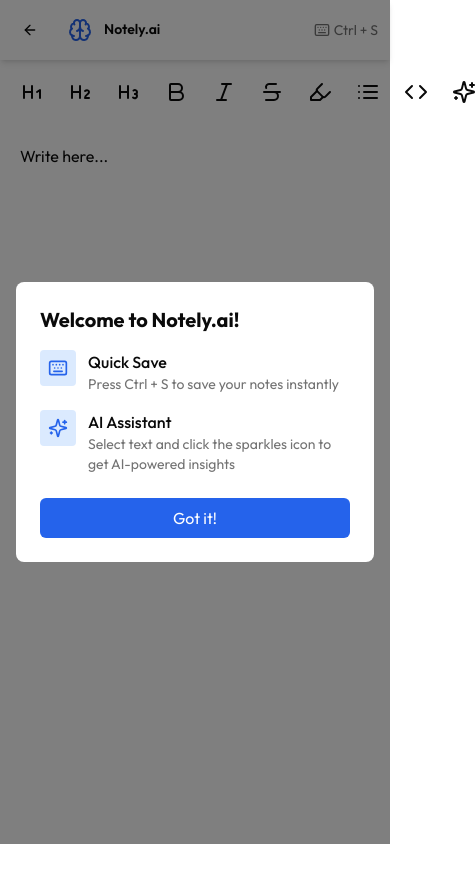
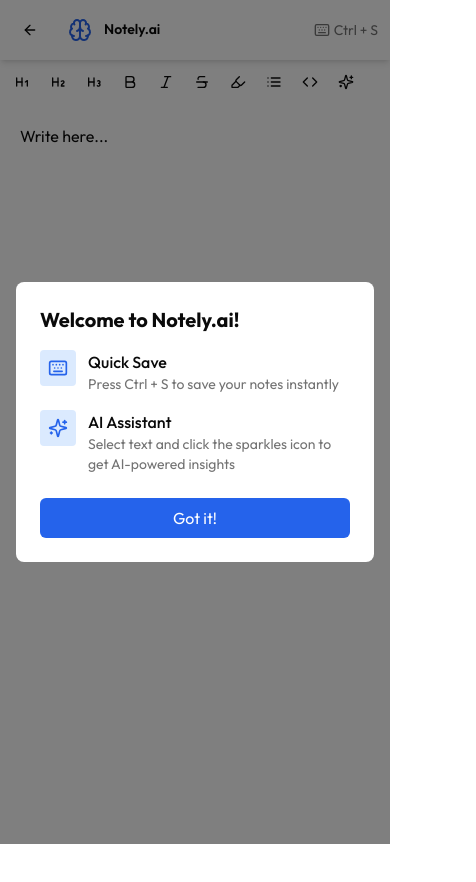
Before and after one commit to vaishnav-3/AI-PDF, a Next.js app: page /workspace/1 in a window 390 px wide. Shown: the top 882 px of the page, 476 px wide, since content can reach past the window. Built offline with nearby package versions, Linux system fonts and the light colour scheme; no server answers.

Commit message:
made workspace and dashboard responsive

```diff
--- a/src/app/dashboard/page.tsx
+++ b/src/app/dashboard/page.tsx
@@ -16,21 +16,21 @@
   const isLoading = pdfFiles === undefined; // Check if the query is still loading
 
   return (
-    <div className="p-12">
-      <h2 className="font-bold text-3xl text-center sm:text-start">
+    <div className="p-4 sm:p-8 md:p-12">
+      <h2 className="font-bold text-2xl sm:text-3xl text-center sm:text-start">
         Workspace
       </h2>
 
-      <div className="mt-10 grid grid-cols sm:grid-cols-2 md:grid-cols-3 lg:grid-cols-4 xl:grid-cols-5 gap-3">
+      <div className="mt-6 sm:mt-10 grid grid-cols-1 sm:grid-cols-2 md:grid-cols-3 lg:grid-cols-4 xl:grid-cols-5 gap-3">
         {/* Show skeleton loading while the data is being fetched */}
         {isLoading &&
           Array.from({ length: 8 }).map((_, index) => (
             <div
               key={index}
-              className="bg-slate-100 w-full gap-6 flex flex-col items-center p-4 rounded-lg animate-pulse"
+              className="bg-slate-100 w-full gap-4 sm:gap-6 flex flex-col items-center p-3 sm:p-4 rounded-lg animate-pulse"
             >
-              <div className="bg-gray-300 h-20 w-20 rounded-md" />
-              <div className="bg-gray-300 h-4 w-32 rounded-md mt-2" />
+              <div className="bg-gray-300 h-16 sm:h-20 w-16 sm:w-20 rounded-md" />
+              <div className="bg-gray-300 h-3 sm:h-4 w-24 sm:w-32 rounded-md mt-2" />
             </div>
           ))}
 
@@ -42,18 +42,19 @@
             <Link
               href={"/workspace/" + pdfFile.fileId}
               key={pdfFile._id}
-              className="flex"
+              className="flex w-full"
             >
-              <div className="bg-slate-100 w-full gap-6 flex flex-col items-center p-4 rounded-lg cursor-pointer">
+              <div className="bg-slate-100 w-full gap-4 sm:gap-6 flex flex-col items-center p-3 sm:p-4 rounded-lg cursor-pointer hover:bg-slate-200 transition-colors">
                 <Image
                   src="/pdf.svg"
                   alt={pdfFile.fileName}
+                  width={70}
                   height={70}
-                  width={80}
+                  className="w-16 h-16 sm:w-[70px] sm:h-[70px]"
                 />
-                <h3 className="capitalize font-bold text-sm text-center">
+                <p className="text-sm sm:text-base text-center line-clamp-2">
                   {pdfFile.fileName}
-                </h3>
+                </p>
               </div>
             </Link>
           ))}
--- a/src/components/upload-pdf.tsx
+++ b/src/components/upload-pdf.tsx
@@ -92,39 +92,52 @@
           {children}
         </Button>
       </DialogTrigger>
-      <DialogContent>
+      <DialogContent className="w-[90vw] max-w-md mx-auto p-4 sm:p-6">
         <DialogHeader>
-          <DialogTitle>Upload PDF</DialogTitle>
+          <DialogTitle className="text-lg sm:text-xl">Upload PDF</DialogTitle>
         </DialogHeader>
-        <div className="flex flex-col gap-4">
-          <h2>Select a file to upload</h2>
-          <div>
+        <div className="flex flex-col gap-4 mt-2">
+          <h2 className="text-sm sm:text-base">Select a file to upload</h2>
+          <div className="w-full">
             <input
               type="file"
               ref={inputRef}
               accept="application/pdf"
               onChange={(e) => onFileSelect(e)}
+              className="w-full text-sm sm:text-base file:mr-4 file:py-2 file:px-4 file:rounded-full file:border-0 file:text-sm file:font-semibold file:bg-blue-50 file:text-blue-700 hover:file:bg-blue-100"
             />
           </div>
-          <div>
-            <Label htmlFor="filename">File*</Label>
+          <div className="space-y-2">
+            <Label htmlFor="filename" className="text-sm sm:text-base">
+              File Name
+            </Label>
             <Input
               id="filename"
               placeholder="File Name"
               value={filename}
               onChange={(e) => setFilename(e.target.value)}
+              className="text-sm sm:text-base"
             />
           </div>
-          <div className=" flex gap-2 justify-end">
-            <DialogClose>
-              <Button variant="outline">Close</Button>
+          <div className="flex gap-2 justify-end mt-2">
+            <DialogClose asChild>
+              <Button
+                variant="outline"
+                className="text-sm sm:text-base px-3 py-1 h-auto"
+              >
+                Close
+              </Button>
             </DialogClose>
             <Button
               onClick={onUpload}
               disabled={loading}
-              className="bg-blue-500 hover:bg-blue-400"
+              className="bg-blue-500 hover:bg-blue-400 text-sm sm:text-base px-3 py-1 h-auto"
             >
-              {loading ? <Loader2Icon className="animate-spin" /> : "Upload"}
+              {loading ? (
+                <Loader2Icon className="animate-spin h-4 w-4" />
+              ) : (
+                "Upload"
+              )}
             </Button>
           </div>
         </div>
--- a/src/components/workspace/text-editor/EditorElements.tsx
+++ b/src/components/workspace/text-editor/EditorElements.tsx
@@ -66,88 +66,91 @@
   };
 
   return (
-    <div className="control-group p-5">
-      <div className="button-group flex gap-6">
+    <div className="control-group p-2 sm:p-5">
+      <div className="button-group flex flex-wrap gap-2 sm:gap-4 items-center justify-start">
         <button
           onClick={() =>
             editor.chain().focus().toggleHeading({ level: 1 }).run()
           }
-          className={
-            editor.isActive("heading", { level: 1 })
-              ? "is-active text-blue-500"
-              : ""
-          }
+          className={`p-1.5 sm:p-2 hover:bg-gray-100 rounded-lg transition-colors ${
+            editor.isActive("heading", { level: 1 }) ? "is-active text-blue-500" : ""
+          }`}
         >
-          <Heading1 />
+          <Heading1 className="w-4 h-4 sm:w-5 sm:h-5" />
         </button>
         <button
           onClick={() =>
             editor.chain().focus().toggleHeading({ level: 2 }).run()
           }
-          className={
-            editor.isActive("heading", { level: 2 })
-              ? "is-active text-blue-500"
-              : ""
-          }
+          className={`p-1.5 sm:p-2 hover:bg-gray-100 rounded-lg transition-colors ${
+            editor.isActive("heading", { level: 2 }) ? "is-active text-blue-500" : ""
+          }`}
         >
-          <Heading2 />
+          <Heading2 className="w-4 h-4 sm:w-5 sm:h-5" />
         </button>
         <button
           onClick={() =>
             editor.chain().focus().toggleHeading({ level: 3 }).run()
           }
-          className={
-            editor.isActive("heading", { level: 3 })
-              ? "is-active text-blue-500"
-              : ""
-          }
+          className={`p-1.5 sm:p-2 hover:bg-gray-100 rounded-lg transition-colors ${
+            editor.isActive("heading", { level: 3 }) ? "is-active text-blue-500" : ""
+          }`}
         >
-          <Heading3 />
+          <Heading3 className="w-4 h-4 sm:w-5 sm:h-5" />
         </button>
         <button
           onClick={() => editor.chain().focus().toggleBold().run()}
-          className={editor.isActive("bold") ? "is-active text-blue-500 " : ""}
+          className={`p-1.5 sm:p-2 hover:bg-gray-100 rounded-lg transition-colors ${
+            editor.isActive("bold") ? "is-active text-blue-500" : ""
+          }`}
         >
-          <Bold />
+          <Bold className="w-4 h-4 sm:w-5 sm:h-5" />
         </button>
         <button
           onClick={() => editor.chain().focus().toggleItalic().run()}
-          className={editor.isActive("italic") ? "is-active text-blue-500" : ""}
+          className={`p-1.5 sm:p-2 hover:bg-gray-100 rounded-lg transition-colors ${
+            editor.isActive("italic") ? "is-active text-blue-500" : ""
+          }`}
         >
-          <Italic />
+          <Italic className="w-4 h-4 sm:w-5 sm:h-5" />
         </button>
         <button
           onClick={() => editor.chain().focus().toggleStrike().run()}
-          className={editor.isActive("strike") ? "is-active text-blue-500" : ""}
+          className={`p-1.5 sm:p-2 hover:bg-gray-100 rounded-lg transition-colors ${
+            editor.isActive("strike") ? "is-active text-blue-500" : ""
+          }`}
         >
-          <Strikethrough />
+          <Strikethrough className="w-4 h-4 sm:w-5 sm:h-5" />
         </button>
         <button
           onClick={() => editor.chain().focus().toggleHighlight().run()}
-          className={
+          className={`p-1.5 sm:p-2 hover:bg-gray-100 rounded-lg transition-colors ${
             editor.isActive("highlight") ? "is-active text-blue-500" : ""
-          }
+          }`}
         >
-          <Highlighter />
+          <Highlighter className="w-4 h-4 sm:w-5 sm:h-5" />
         </button>
         <button
           onClick={() => editor.chain().focus().toggleBulletList().run()}
-          className={
+          className={`p-1.5 sm:p-2 hover:bg-gray-100 rounded-lg transition-colors ${
             editor.isActive("bulletList") ? "is-active text-blue-500" : ""
-          }
+          }`}
         >
-          <List />
+          <List className="w-4 h-4 sm:w-5 sm:h-5" />
         </button>
         <button
           onClick={() => editor.chain().focus().toggleCodeBlock().run()}
-          className={
+          className={`p-1.5 sm:p-2 hover:bg-gray-100 rounded-lg transition-colors ${
             editor.isActive("codeBlock") ? "is-active text-blue-500" : ""
-          }
+          }`}
         >
-          <Code />
+          <Code className="w-4 h-4 sm:w-5 sm:h-5" />
         </button>
-        <button className="hover:text-blue-500" onClick={onAIAssist}>
-          <Sparkles />
+        <button
+          className="p-1.5 sm:p-2 hover:bg-gray-100 rounded-lg transition-colors hover:text-blue-500"
+          onClick={onAIAssist}
+        >
+          <Sparkles className="w-4 h-4 sm:w-5 sm:h-5" />
         </button>
       </div>
     </div>
```
